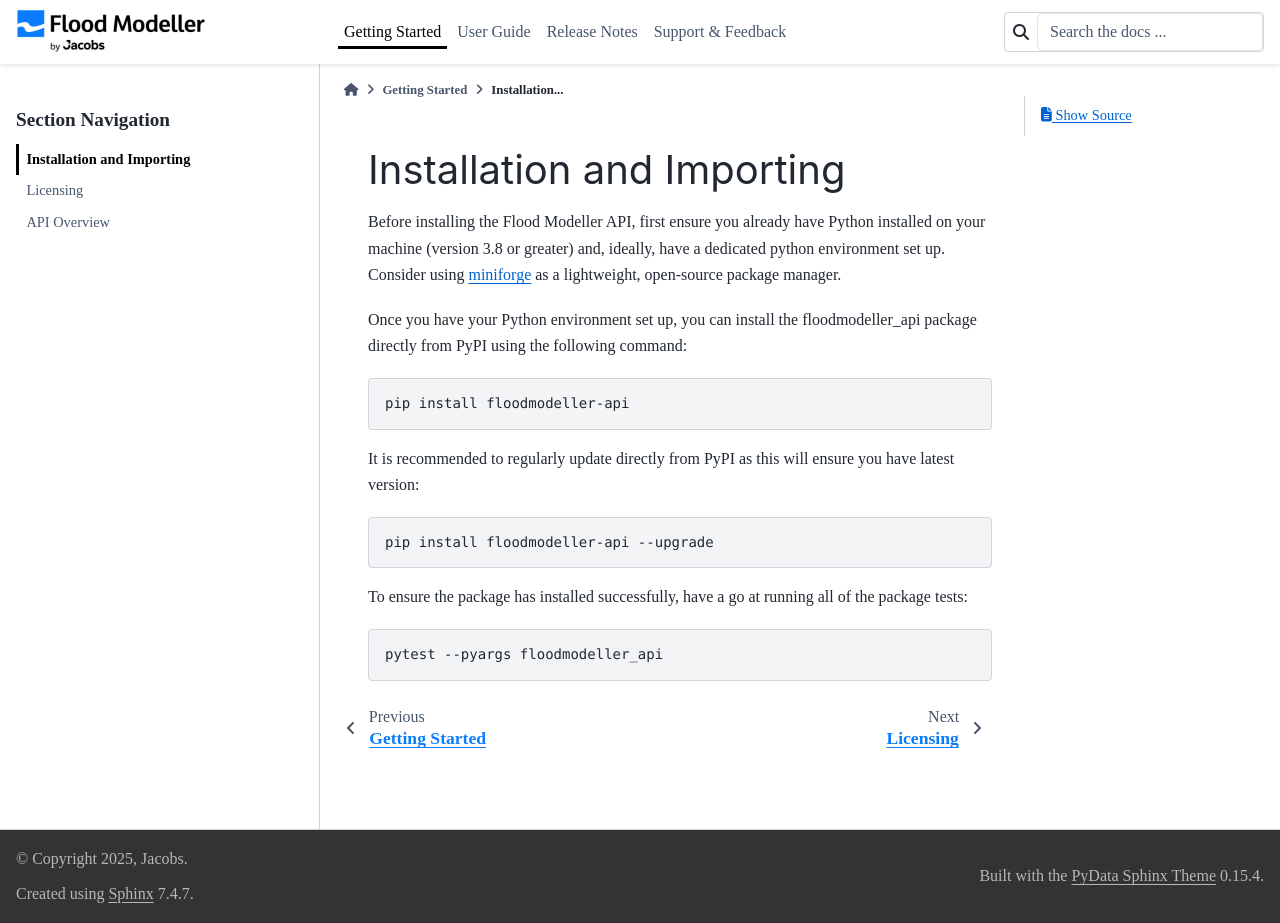
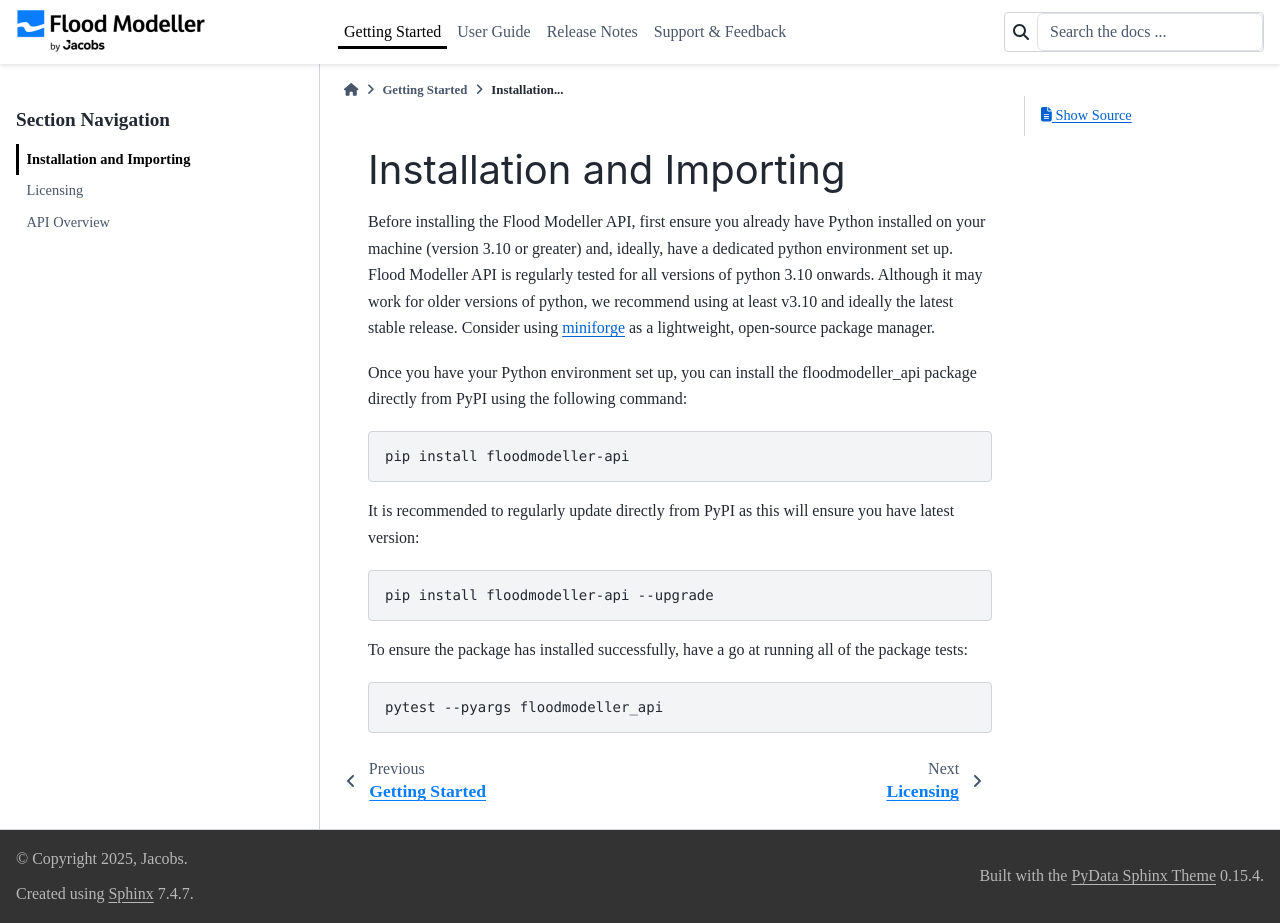
Before and after one commit to People-Places-Solutions/floodmodeller-api, a Sphinx documentation site: the page built from docs/source/getting_started/installation.rst, in a window 1280 px wide and 923 px high. Built offline with Sphinx 7.4.7 and the PyData theme 0.15.4, drawn with Linux system fonts in a browser that asks for light colours; some web fonts are replaced.

Commit message:
Update installation.rst

```diff
--- a/docs/source/getting_started/installation.rst
+++ b/docs/source/getting_started/installation.rst
@@ -1,7 +1,9 @@
 ****************************
 Installation and Importing
 ****************************
-Before installing the Flood Modeller API, first ensure you already have Python installed on your machine (version 3.8 or greater) and, ideally, have a dedicated python environment set up.
+Before installing the Flood Modeller API, first ensure you already have Python installed on your machine (version 3.10 or greater)
+and, ideally, have a dedicated python environment set up. Flood Modeller API is regularly tested for all versions of python 3.10
+onwards. Although it may work for older versions of python, we recommend using at least v3.10 and ideally the latest stable release.
 Consider using `miniforge <https://github.com/conda-forge/miniforge>`_ as a lightweight, open-source package manager.
 
 Once you have your Python environment set up, you can install the floodmodeller_api package directly from PyPI using the following command:
```
